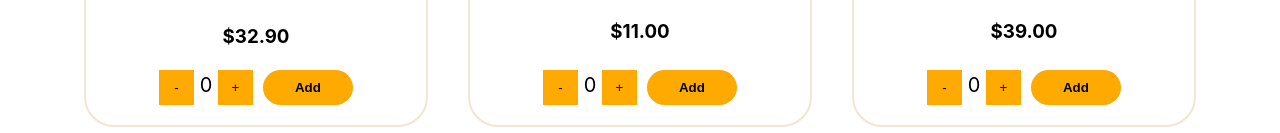
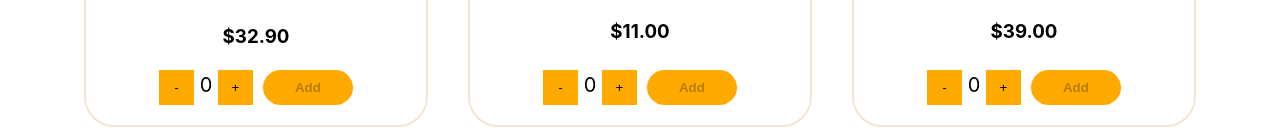
Before and after one commit to helderme/project-food-app, a React (Create React App) app: page / in a window 1280 px wide. Shown: the part 667-800 px from the top of the page. Built offline with nearby package versions, Linux system fonts and the light colour scheme.

Commit message:
feat(function): :sparkles: add to context cart, rules to add

```diff
--- a/src/components/ProductsCard.js
+++ b/src/components/ProductsCard.js
@@ -1,14 +1,31 @@
-import React, { useState } from 'react';
+import React, { useContext, useState } from 'react';
 import PropTypes from 'prop-types';
 import './ProductsCard.css';
+import AppContext from '../context/AppContext';
 
 function ProductsCard(props) {
-  const { name, description, price, img } = props;
+  const { name, description, price, img, id } = props;
+  const { cart, setCart } = useContext(AppContext);
   const [quantity, setquantity] = useState(0);
+  const NEGATIVE_ONE = -1;
 
   const incrementQuantity = () => setquantity(quantity + 1);
   const decrementQuantity = () => {
     if (quantity > 0) setquantity(quantity - 1);
+  };
+
+  const addToCart = () => {
+    const index = cart.findIndex((product) => product.id === id);
+    if (index === NEGATIVE_ONE && quantity > 0) {
+      const newCart = ([...cart, { ...props, quantity }]);
+      setCart(newCart);
+    }
+    if (index !== NEGATIVE_ONE && quantity > 0) {
+      const newQuantity = cart[index].quantity + quantity;
+      const newCart = cart;
+      newCart[index].quantity = newQuantity;
+      setCart(newCart);
+    }
   };
 
   return (
@@ -37,7 +54,12 @@ function ProductsCard(props) {
         >
           +
         </button>
-        <button type="button" className="product-card-add-button">
+        <button
+          type="button"
+          className="product-card-add-button"
+          onClick={ addToCart }
+          disabled={ quantity === 0 }
+        >
           Add
         </button>
       </div>
@@ -46,6 +68,7 @@ function ProductsCard(props) {
 }
 
 ProductsCard.propTypes = {
+  id: PropTypes.number.isRequired,
   name: PropTypes.string.isRequired,
   description: PropTypes.string.isRequired,
   price: PropTypes.string.isRequired,
--- a/src/context/AppProvider.js
+++ b/src/context/AppProvider.js
@@ -5,7 +5,7 @@ import ApiContext from './AppContext';
 function ApiProvider(props) {
   const { children } = props;
 
-  const [cart, setCart] = useState('teste');
+  const [cart, setCart] = useState([]);
 
   const providerValue = useMemo(() => ({
     cart,
```
